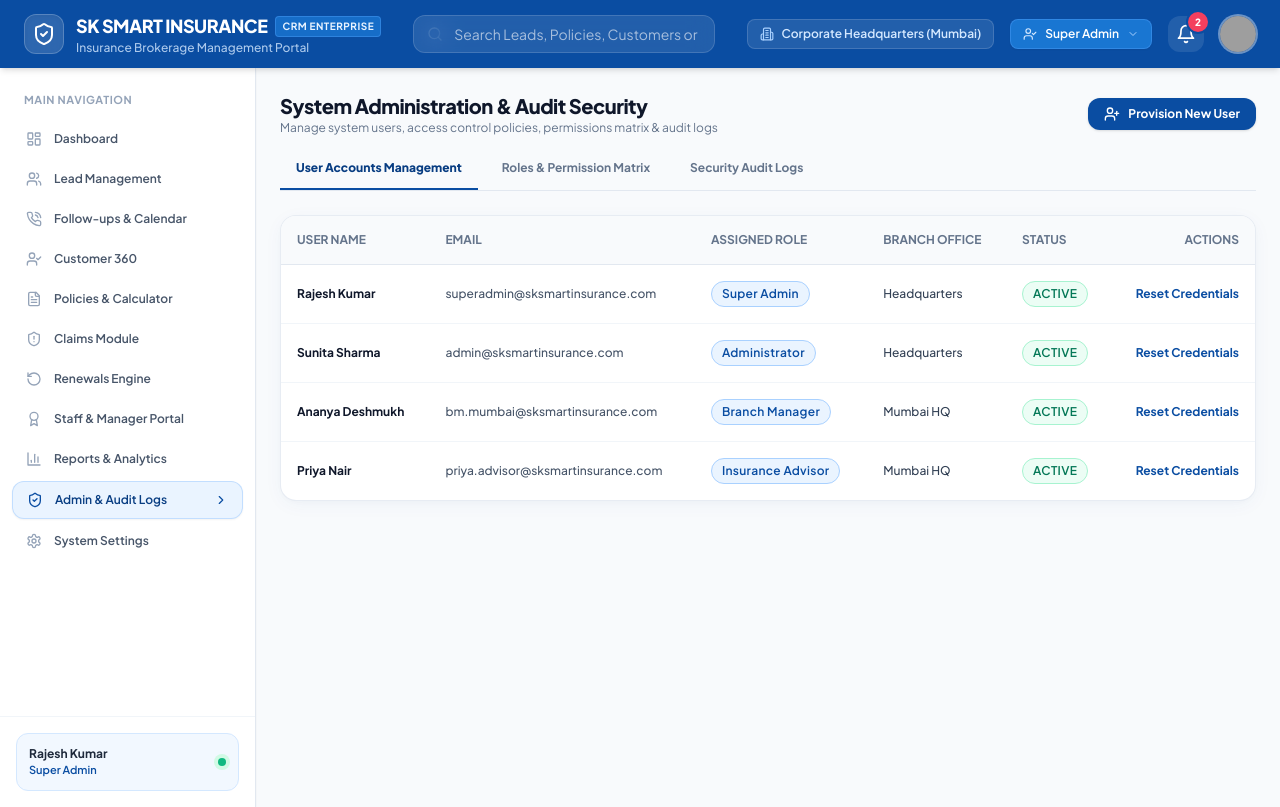
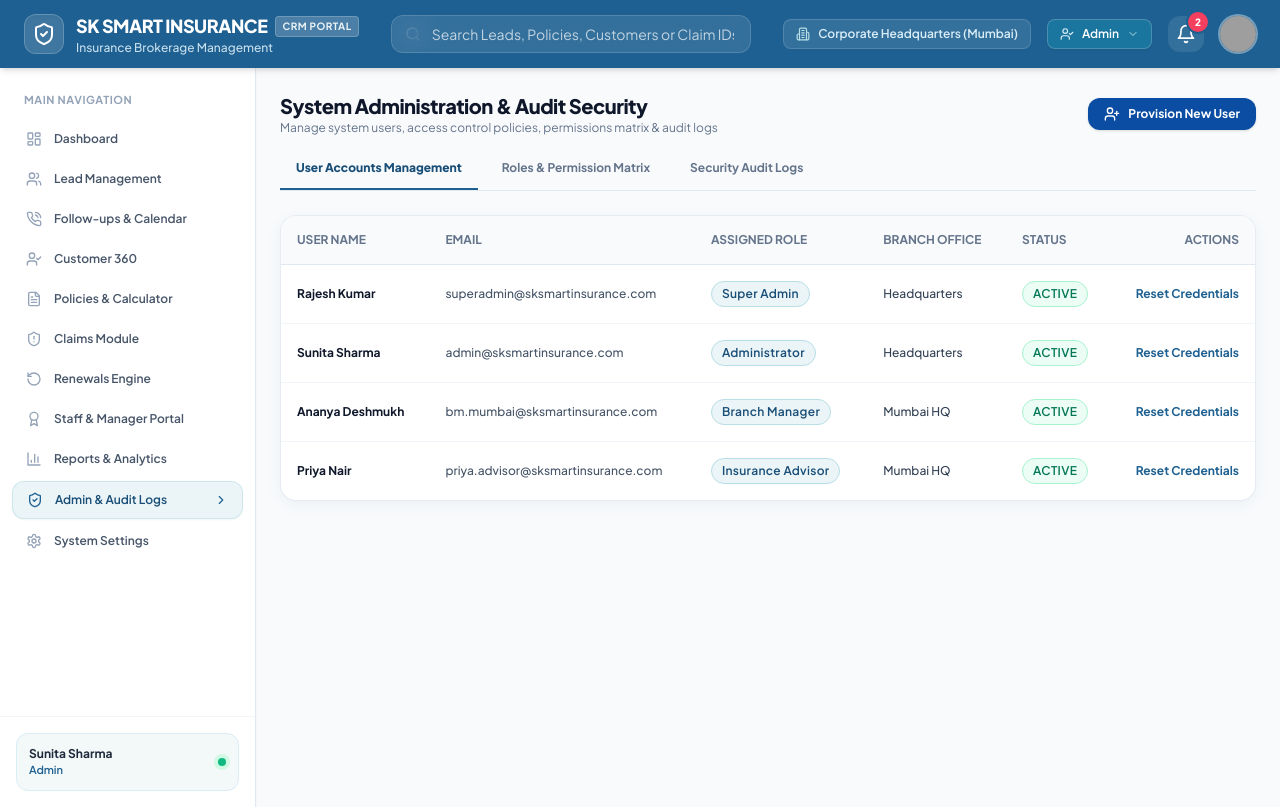
Before and after one commit to nunnharichandana/sk-crm, a React (Vite) app in the folder frontend/: page /admin in a window 1280 px wide. Built offline with nearby package versions, Linux system fonts and the light colour scheme; grey boxes are pictures that could not be loaded.

Commit message:
UI Updates: Mild Blue theme, 4 strictly defined roles (Admin, Manager, Team Leader, Staff), standard linear graphs, working dashboard buttons

```diff
--- a/frontend/src/components/layout/Header.jsx
+++ b/frontend/src/components/layout/Header.jsx
@@ -19,7 +19,7 @@ export const Header = () => {
   const [showUserDropdown, setShowUserDropdown] = useState(false);
 
   return (
-    <header className="sticky top-0 z-30 bg-[#0A4DA2] text-white shadow-md transition-all">
+    <header className="sticky top-0 z-30 bg-[#1E6091] text-white shadow-md transition-all">
       <div className="flex items-center justify-between px-6 py-3">
 
         {/* Left: Brand Identity */}
@@ -31,11 +31,11 @@ export const Header = () => {
             <div>
               <div className="flex items-center space-x-2">
                 <span className="text-lg font-extrabold tracking-tight text-white">SK SMART INSURANCE</span>
-                <span className="rounded bg-brand-500/80 px-1.5 py-0.5 text-[10px] font-bold uppercase tracking-wider text-brand-50 border border-brand-400/40">
-                  CRM ENTERPRISE
+                <span className="rounded bg-white/20 px-1.5 py-0.5 text-[10px] font-bold uppercase tracking-wider text-brand-50 border border-white/20">
+                  CRM PORTAL
                 </span>
               </div>
-              <p className="text-xs text-brand-100/80 font-medium">Insurance Brokerage Management Portal</p>
+              <p className="text-xs text-brand-100/90 font-medium">Insurance Brokerage Management</p>
             </div>
           </div>
         </div>
@@ -43,11 +43,11 @@ export const Header = () => {
         {/* Center: Global Search Bar */}
         <div className="hidden md:flex flex-1 max-w-md mx-8">
           <div className="relative w-full">
-            <Search className="absolute left-3.5 top-1/2 h-4 w-4 -translate-y-1/2 text-white/60" />
+            <Search className="absolute left-3.5 top-1/2 h-4 w-4 -translate-y-1/2 text-white/70" />
             <input
               type="text"
               placeholder="Search Leads, Policies, Customers or Claim IDs... (Ctrl+K)"
-              className="w-full rounded-xl bg-white/10 pl-10 pr-4 py-2 text-sm text-white placeholder-white/60 backdrop-blur-md border border-white/15 focus:bg-white/20 focus:outline-none focus:ring-2 focus:ring-brand-300 transition"
+              className="w-full rounded-xl bg-white/10 pl-10 pr-4 py-2 text-sm text-white placeholder-white/70 backdrop-blur-md border border-white/15 focus:bg-white/20 focus:outline-none focus:ring-2 focus:ring-brand-200 transition"
             />
           </div>
         </div>
@@ -61,12 +61,12 @@ export const Header = () => {
             <span className="font-semibold">{user.branch}</span>
           </div>
 
-          {/* Dynamic Role Switcher (For Demo/Testing permissions) */}
+          {/* Dynamic Role Switcher (Restricted to 4 Roles: Admin, Manager, Team Leader, Staff) */}
           <div className="relative">
             <button
               onClick={() => setShowRoleDropdown(!showRoleDropdown)}
-              className="flex items-center space-x-2 px-3 py-1.5 rounded-lg bg-brand-500 hover:bg-brand-400 text-white text-xs font-semibold border border-brand-400/40 shadow-sm transition"
-              title="Switch role view for live permission testing"
+              className="flex items-center space-x-2 px-3 py-1.5 rounded-lg bg-[#1A759F] hover:bg-brand-500 text-white text-xs font-semibold border border-white/20 shadow-sm transition"
+              title="Switch role view for live testing"
             >
               <UserCheck className="h-3.5 w-3.5 text-brand-100" />
               <span>{user.roleDisplayName}</span>
@@ -74,15 +74,15 @@ export const Header = () => {
             </button>
 
             {showRoleDropdown && (
-              <div className="absolute right-0 mt-2 w-64 rounded-xl bg-white text-slate-800 shadow-xl border border-slate-200 py-2 z-50 animate-in fade-in slide-in-from-top-2 duration-150">
+              <div className="absolute right-0 mt-2 w-60 rounded-xl bg-white text-slate-800 shadow-xl border border-slate-200 py-2 z-50 animate-in fade-in slide-in-from-top-2 duration-150">
                 <div className="px-3 py-1.5 border-b border-slate-100">
-                  <div className="flex items-center space-x-1 text-xs font-bold text-brand-600">
+                  <div className="flex items-center space-x-1 text-xs font-bold text-[#1E6091]">
                     <Sparkles className="h-3.5 w-3.5" />
-                    <span>Role Switcher Simulator</span>
+                    <span>Role Switcher</span>
                   </div>
-                  <p className="text-[11px] text-slate-500">Test UI as different personnel</p>
+                  <p className="text-[11px] text-slate-500">Switch active role view</p>
                 </div>
-                <div className="max-h-60 overflow-y-auto">
+                <div className="py-1">
                   {roles.map((r) => (
                     <button
                       key={r.id}
@@ -108,7 +108,7 @@ export const Header = () => {
           >
             <Bell className="h-5 w-5" />
             {unreadCount > 0 && (
-              <span className="absolute -top-1 -right-1 flex h-5 w-5 items-center justify-center rounded-full bg-rose-500 text-[10px] font-extrabold text-white ring-2 ring-[#0A4DA2]">
+              <span className="absolute -top-1 -right-1 flex h-5 w-5 items-center justify-center rounded-full bg-rose-500 text-[10px] font-extrabold text-white ring-2 ring-[#1E6091]">
                 {unreadCount}
               </span>
             )}
--- a/frontend/src/components/layout/Sidebar.jsx
+++ b/frontend/src/components/layout/Sidebar.jsx
@@ -20,17 +20,17 @@ export const Sidebar = () => {
   const { user } = useAuth();
 
   const navItems = [
-    { label: 'Dashboard', path: '/dashboard', icon: LayoutDashboard, roles: ['SUPER_ADMIN', 'ADMIN', 'REGIONAL_MANAGER', 'BRANCH_MANAGER', 'TEAM_LEADER', 'STAFF_ADVISOR'] },
-    { label: 'Lead Management', path: '/leads', icon: Users, roles: ['SUPER_ADMIN', 'ADMIN', 'REGIONAL_MANAGER', 'BRANCH_MANAGER', 'TEAM_LEADER', 'STAFF_ADVISOR'] },
-    { label: 'Follow-ups & Calendar', path: '/followups', icon: PhoneCall, roles: ['SUPER_ADMIN', 'ADMIN', 'REGIONAL_MANAGER', 'BRANCH_MANAGER', 'TEAM_LEADER', 'STAFF_ADVISOR'] },
-    { label: 'Customer 360', path: '/customers', icon: UserCheck, roles: ['SUPER_ADMIN', 'ADMIN', 'REGIONAL_MANAGER', 'BRANCH_MANAGER', 'TEAM_LEADER', 'STAFF_ADVISOR'] },
-    { label: 'Policies & Calculator', path: '/policies', icon: FileText, roles: ['SUPER_ADMIN', 'ADMIN', 'REGIONAL_MANAGER', 'BRANCH_MANAGER', 'TEAM_LEADER', 'STAFF_ADVISOR'] },
-    { label: 'Claims Module', path: '/claims', icon: ShieldAlert, roles: ['SUPER_ADMIN', 'ADMIN', 'REGIONAL_MANAGER', 'BRANCH_MANAGER', 'TEAM_LEADER', 'STAFF_ADVISOR'] },
-    { label: 'Renewals Engine', path: '/renewals', icon: RotateCcw, roles: ['SUPER_ADMIN', 'ADMIN', 'REGIONAL_MANAGER', 'BRANCH_MANAGER', 'TEAM_LEADER', 'STAFF_ADVISOR'] },
-    { label: 'Staff & Manager Portal', path: '/staff', icon: Award, roles: ['SUPER_ADMIN', 'ADMIN', 'REGIONAL_MANAGER', 'BRANCH_MANAGER', 'TEAM_LEADER'] },
-    { label: 'Reports & Analytics', path: '/reports', icon: BarChart3, roles: ['SUPER_ADMIN', 'ADMIN', 'REGIONAL_MANAGER', 'BRANCH_MANAGER'] },
-    { label: 'Admin & Audit Logs', path: '/admin', icon: ShieldCheck, roles: ['SUPER_ADMIN', 'ADMIN'] },
-    { label: 'System Settings', path: '/settings', icon: Settings, roles: ['SUPER_ADMIN', 'ADMIN'] },
+    { label: 'Dashboard', path: '/dashboard', icon: LayoutDashboard, roles: ['ADMIN', 'MANAGER', 'TEAM_LEADER', 'STAFF'] },
+    { label: 'Lead Management', path: '/leads', icon: Users, roles: ['ADMIN', 'MANAGER', 'TEAM_LEADER', 'STAFF'] },
+    { label: 'Follow-ups & Calendar', path: '/followups', icon: PhoneCall, roles: ['ADMIN', 'MANAGER', 'TEAM_LEADER', 'STAFF'] },
+    { label: 'Customer 360', path: '/customers', icon: UserCheck, roles: ['ADMIN', 'MANAGER', 'TEAM_LEADER', 'STAFF'] },
+    { label: 'Policies & Calculator', path: '/policies', icon: FileText, roles: ['ADMIN', 'MANAGER', 'TEAM_LEADER', 'STAFF'] },
+    { label: 'Claims Module', path: '/claims', icon: ShieldAlert, roles: ['ADMIN', 'MANAGER', 'TEAM_LEADER', 'STAFF'] },
+    { label: 'Renewals Engine', path: '/renewals', icon: RotateCcw, roles: ['ADMIN', 'MANAGER', 'TEAM_LEADER', 'STAFF'] },
+    { label: 'Staff & Manager Portal', path: '/staff', icon: Award, roles: ['ADMIN', 'MANAGER', 'TEAM_LEADER'] },
+    { label: 'Reports & Analytics', path: '/reports', icon: BarChart3, roles: ['ADMIN', 'MANAGER'] },
+    { label: 'Admin & Audit Logs', path: '/admin', icon: ShieldCheck, roles: ['ADMIN'] },
+    { label: 'System Settings', path: '/settings', icon: Settings, roles: ['ADMIN'] },
   ];
 
   const allowedNav = navItems.filter(item => item.roles.includes(user.role));
--- a/frontend/src/index.css
+++ b/frontend/src/index.css
@@ -4,9 +4,9 @@
 
 @layer base {
   :root {
-    --primary-blue: #0A4DA2;
-    --secondary-blue: #1976D2;
-    --light-blue: #EAF4FF;
+    --primary-blue: #1E6091;
+    --secondary-blue: #1A759F;
+    --light-blue: #EBF4F6;
     --white: #FFFFFF;
     --bg-main: #F8FAFC;
   }
@@ -33,7 +33,7 @@
   @apply inline-flex items-center px-2.5 py-1 rounded-full text-xs font-semibold tracking-wide transition-colors;
 }
 .badge-blue {
-  @apply bg-brand-50 text-brand-600 border border-brand-200;
+  @apply bg-brand-50 text-brand-700 border border-brand-200;
 }
 .badge-green {
   @apply bg-emerald-50 text-emerald-700 border border-emerald-200;
@@ -50,7 +50,7 @@
 
 /* Glassmorphism Card Utility */
 .glass-card {
-  background: rgba(255, 255, 255, 0.85);
+  background: rgba(255, 255, 255, 0.9);
   backdrop-filter: blur(12px);
   border: 1px solid rgba(226, 232, 240, 0.8);
 }
--- a/frontend/src/services/mockDataService.js
+++ b/frontend/src/services/mockDataService.js
@@ -3,22 +3,20 @@
 export const INITIAL_USER = {
   id: 1,
   employeeId: 'EMP001',
-  name: 'Rajesh Kumar',
-  email: 'superadmin@sksmartinsurance.com',
-  role: 'SUPER_ADMIN', // SUPER_ADMIN, ADMIN, REGIONAL_MANAGER, BRANCH_MANAGER, TEAM_LEADER, STAFF_ADVISOR
-  roleDisplayName: 'Super Admin',
+  name: 'Sunita Sharma',
+  email: 'admin@sksmartinsurance.com',
+  role: 'ADMIN', // ADMIN, MANAGER, TEAM_LEADER, STAFF
+  roleDisplayName: 'Admin',
   branch: 'Corporate Headquarters (Mumbai)',
   avatar: 'https://images.unsplash.com/photo-1534528741775-53994a69daeb?auto=format&fit=crop&q=80&w=150',
   permissions: ['ALL']
 };
 
 export const MOCK_ROLES = [
-  { id: 'SUPER_ADMIN', name: 'Super Admin', desc: 'Full System Control & Configuration' },
-  { id: 'ADMIN', name: 'Administrator', desc: 'User Management & Branch Settings' },
-  { id: 'REGIONAL_MANAGER', name: 'Regional Manager', desc: 'Multi-branch performance monitoring' },
-  { id: 'BRANCH_MANAGER', name: 'Branch Manager', desc: 'Branch operations & lead allocation' },
-  { id: 'TEAM_LEADER', name: 'Team Leader', desc: 'Team oversight & followup review' },
-  { id: 'STAFF_ADVISOR', name: 'Insurance Advisor', desc: 'Lead management, sales & policy issuance' },
+  { id: 'ADMIN', name: 'Admin', desc: 'System Configuration & User Management' },
+  { id: 'MANAGER', name: 'Manager', desc: 'Branch & Team Performance Operations' },
+  { id: 'TEAM_LEADER', name: 'Team Leader', desc: 'Team Lead Allocation & Review' },
+  { id: 'STAFF', name: 'Staff', desc: 'Client Advisor, Lead & Policy Issuance' },
 ];
 
 export const MOCK_BRANCHES = [
@@ -262,10 +260,10 @@ export const MOCK_CLAIMS = [
 
 export const MOCK_STAFF = [
   {
-    id: 6,
-    employeeId: 'EMP006',
+    id: 4,
+    employeeId: 'EMP004',
     name: 'Priya Nair',
-    role: 'Insurance Advisor',
+    role: 'Staff Advisor',
     branch: 'Corporate Headquarters',
     email: 'priya.advisor@sksmartinsurance.com',
     target: 500000,
@@ -275,10 +273,10 @@ export const MOCK_STAFF = [
     rating: 4.9
   },
   {
-    id: 7,
-    employeeId: 'EMP007',
+    id: 5,
+    employeeId: 'EMP005',
     name: 'Amit Verma',
-    role: 'Insurance Advisor',
+    role: 'Staff Advisor',
     branch: 'Delhi NCR Branch',
     email: 'amit.advisor@sksmartinsurance.com',
     target: 500000,
@@ -288,8 +286,8 @@ export const MOCK_STAFF = [
     rating: 4.7
   },
   {
-    id: 5,
-    employeeId: 'EMP005',
+    id: 3,
+    employeeId: 'EMP003',
     name: 'Rohan Mehta',
     role: 'Team Leader',
     branch: 'Corporate Headquarters',
@@ -303,10 +301,10 @@ export const MOCK_STAFF = [
 ];
 
 export const MOCK_AUDIT_LOGS = [
-  { id: 1, user: 'Super Admin', action: 'SYSTEM_LOGIN', module: 'Authentication', timestamp: '2026-07-27 10:45:12', ip: '192.168.1.100', details: 'Successful JWT Login' },
+  { id: 1, user: 'Admin', action: 'SYSTEM_LOGIN', module: 'Authentication', timestamp: '2026-07-27 10:45:12', ip: '192.168.1.100', details: 'Successful Admin Login' },
   { id: 2, user: 'Priya Nair', action: 'ISSUE_POLICY', module: 'Policy Module', timestamp: '2026-07-27 09:30:22', ip: '192.168.1.105', details: 'Issued policy POL-HDFC-2026-78901' },
   { id: 3, user: 'Ananya Deshmukh', action: 'TRANSFER_LEAD', module: 'Lead Management', timestamp: '2026-07-26 16:15:00', ip: '192.168.1.102', details: 'Re-assigned lead LD-2026-003 to Amit Verma' },
-  { id: 4, user: 'Amit Verma', action: 'EXPORT_REPORT', module: 'Analytics & Reports', timestamp: '2026-07-26 14:00:10', ip: '192.168.1.108', details: 'Exported Monthly Lead Summary as PDF' },
+  { id: 4, user: 'Amit Verma', action: 'EXPORT_REPORT', module: 'Analytics & Reports', timestamp: '2026-07-26 14:00:10', ip: '192.168.1.108', details: 'Exported Monthly Lead Summary' },
 ];
 
 export const DASHBOARD_ANALYTICS = {
@@ -320,11 +318,11 @@ export const DASHBOARD_ANALYTICS = {
     { day: 'Sun', newLeads: 25, converted: 8, revenue: 120000 },
   ],
   insuranceDistribution: [
-    { name: 'Health Insurance', value: 42, color: '#0A4DA2' },
-    { name: 'Life & Term Insurance', value: 28, color: '#1976D2' },
-    { name: 'Motor & Bike Insurance', value: 18, color: '#38BDF8' },
-    { name: 'Corporate & Fire', value: 8, color: '#6366F1' },
-    { name: 'Travel & Marine', value: 4, color: '#93C5FD' },
+    { name: 'Health Insurance', value: 42, color: '#1E6091' },
+    { name: 'Life & Term Insurance', value: 28, color: '#1A759F' },
+    { name: 'Motor & Bike Insurance', value: 18, color: '#52B69A' },
+    { name: 'Corporate & Fire', value: 8, color: '#34A0A4' },
+    { name: 'Travel & Marine', value: 4, color: '#76C893' },
   ],
   branchPerformance: [
     { branch: 'HQ Mumbai', leads: 420, policies: 145, revenue: 4850000 },
--- a/frontend/tailwind.config.js
+++ b/frontend/tailwind.config.js
@@ -8,16 +8,16 @@ export default {
     extend: {
       colors: {
         brand: {
-          50: '#EAF4FF',
-          100: '#D4E8FF',
-          200: '#A9D1FF',
-          300: '#7EBAFF',
-          400: '#53A3FF',
-          500: '#1976D2', // Secondary Blue
-          600: '#0A4DA2', // Primary Blue
-          700: '#083D82',
-          800: '#062C5F',
-          900: '#041C3E',
+          50: '#EBF4F6',
+          100: '#D9EDF7',
+          200: '#B8DFE6',
+          300: '#8AC8D8',
+          400: '#4895EF',
+          500: '#1A759F', // Secondary Mild Blue
+          600: '#1E6091', // Primary Mild Blue
+          700: '#184E77',
+          800: '#133C55',
+          900: '#0E2A38',
         },
         surface: {
           bg: '#F8FAFC',
@@ -34,9 +34,9 @@ export default {
         '2xl': '16px',
       },
       boxShadow: {
-        'card': '0 4px 20px -2px rgba(10, 77, 162, 0.05), 0 2px 6px -1px rgba(0, 0, 0, 0.02)',
-        'card-hover': '0 10px 25px -3px rgba(10, 77, 162, 0.1), 0 4px 10px -2px rgba(0, 0, 0, 0.04)',
-        'premium': '0 20px 40px -15px rgba(10, 77, 162, 0.15)',
+        'card': '0 4px 18px -2px rgba(30, 96, 145, 0.06), 0 2px 6px -1px rgba(0, 0, 0, 0.02)',
+        'card-hover': '0 10px 24px -3px rgba(30, 96, 145, 0.12), 0 4px 10px -2px rgba(0, 0, 0, 0.04)',
+        'premium': '0 20px 40px -15px rgba(30, 96, 145, 0.16)',
       }
     },
   },
```
Also changed, not shown: frontend/src/pages/Dashboard.jsx (+233 -43 lines), frontend/src/pages/Login.jsx (+32 -32 lines).
